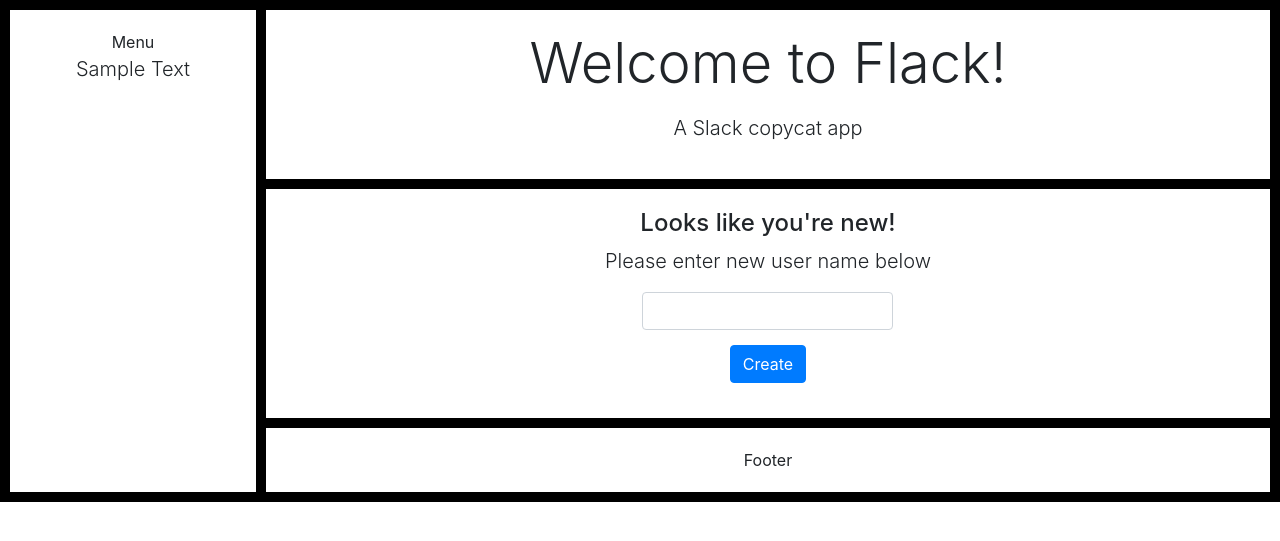
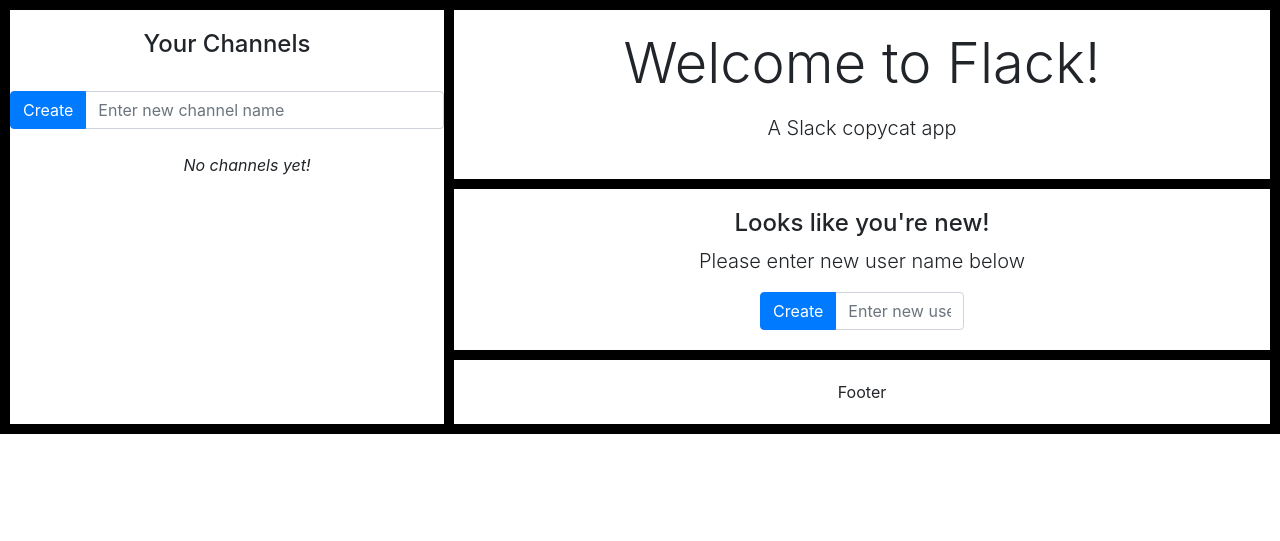
Before and after one commit to jselzer626/Flack, a Flask app: page / in a window 1280 px wide. Shown: the top 541 px of the page. Run offline with Flask 2, Linux system fonts and the light colour scheme; some libraries are stand-ins or nearby versions.

Commit message:
added channel creation and part of storage fucntionality

```diff
--- a/static/index.js
+++ b/static/index.js
@@ -10,3 +10,34 @@
   status == "returnUser" ? greetingText.innerHTML = `Welcome back ${userName}!` : greetingText.innerHTML = `Welcome ${userName}` ;
 
 }
+
+let createInputForm = (placeholder, buttonText, placeToInsert, buttonId, width="auto") => {
+
+  const New_Input_Group = document.createElement('div')
+  const New_Button_Holder = document.createElement('div')
+  const New_Button = document.createElement('button')
+  const New_Input = document.createElement('input')
+
+  New_Input_Group.className = "input-group mb3"
+  New_Input_Group.style.margin = "auto"
+  New_Input_Group.style.width = width
+  New_Button_Holder.className = "input-group-prepend"
+  New_Button.className = "btn btn-primary"
+  New_Button.innerHTML = buttonText
+  New_Button.setAttribute('id', buttonId)
+  New_Input.className = "form-control"
+  New_Input.setAttribute('type', 'text')
+  New_Input.setAttribute('placeholder', placeholder)
+
+  placeToInsert.append(New_Input_Group)
+  New_Input_Group.append(New_Button_Holder)
+  New_Button_Holder.append(New_Button)
+  New_Input_Group.append(New_Input)
+
+}
+
+/*let channelCreate = (channelName, channelList) => {
+
+
+
+}*/
--- a/static/styles.css
+++ b/static/styles.css
@@ -2,7 +2,6 @@
 .item2 { grid-area: menu; }
 .item3 { grid-area: main; }
 .item4 { grid-area: footer; }
-.item5 { grid-area: right; }
 
 .grid-container {
   display: grid;
@@ -25,8 +24,3 @@
 .hide {
   visibility: hidden;
 }
-
-input {
-  margin-left: auto;
-  margin-right: auto;
-}
--- a/templates/index.html
+++ b/templates/index.html
@@ -15,8 +15,18 @@
         <p class="display-4">Welcome to Flack!</p>
         <p class="lead">A Slack copycat app</p>
       </div>
-      <div class="item2" id="userName">Menu
-        <p class="lead">Sample Text</p>
+      <div class="item2">
+        <h4>Your Channels</h4>
+        <br>
+        <div class="input-group mb3">
+          <div class="input-group-prepend">
+            <button class="btn btn-primary" id="channelCreate">Create</button>
+          </div>
+          <input type="text" class="form-control" placeholder="Enter new channel name" id="newChannelName">
+        </div>
+        <br>
+        <ul id="channelDisplay">
+        </ul>
       </div>
       <div class="item3">
         <div class="hide" id="newUserForm">
@@ -35,40 +45,56 @@
         //variables for different divs depending on what's in localStorage
         let returnGreeting = document.querySelector("#returnUserGreeting")
         let newUserSpace = document.querySelector("#newUserForm")
+        let channelSpace = document.querySelector(".item2")
+        let channelDisplay = document.querySelector("#channelDisplay")
+        let channelCreate = document.querySelector("#channelCreate")
+        let newChannel = document.querySelector("#newChannelName")
+        let channelList = ''
 
         //check to see if user already has a stored username
           if (localStorage.getItem('userName')) {
 
             let userName = localStorage.getItem('userName')
 
-            greeting(userName, userName, returnGreeting, newUserSpace)
+            greeting('returnUser', userName, returnGreeting, newUserSpace)
 
           } else {
+
             newUserSpace.style.visibility = "visible"
 
-            let newUserInput = document.createElement("input")
-            newUserInput.className = "form-control"
-            newUserInput.style.width = "25%"
-            newUserInput.setAttribute("type", "text")
-            newUserSpace.append(newUserInput)
+            createInputForm("Enter new username here", "Create", newUserSpace, 'newUserCreate', '25%')
 
-            let newUserCreate = document.createElement("button")
-            newUserCreate.className = "btn btn-primary"
-            newUserCreate.innerHTML = "Create"
-            newUserCreate.style.margin = "15px"
-            newUserSpace.append(newUserCreate)
-
-            //handle user creation
+            //if no stored name, then handle user creation
+            //think about maybe adding the option to create a different username -> add boolean to local storage for current user
             newUserCreate.onclick = () => {
               if (newUserInput.value) {
 
                 let userName = newUserInput.value
                 localStorage.setItem('userName', userName)
 
-                greeting(userName, userName, returnGreeting, newUserSpace)
-
+                greeting('newUser', userName, returnGreeting, newUserSpace)
               }
             }
+          }
+
+          //load channels
+          if (localStorage.getItem("channels")) {
+            channelList = localStorage.getItem("channels")
+          } else {
+            channelDisplay.innerHTML = "<em>No channels yet!</em>"
+          }
+
+          //handle channel Creation
+          channelCreate.onclick = () => {
+            let newChannelName = newChannel.value
+            //store in memory
+            if (channelList != '') {
+              channelList += (newChannelName + '     ')
+              localStorage.setItem('channels', channelList)
+            } else {
+              localStorage.setItem('channels', (newChannelName + '     '))
+            }
+            console.log(localStorage.getItem("channels"))
           }
       })
     </script>
```
